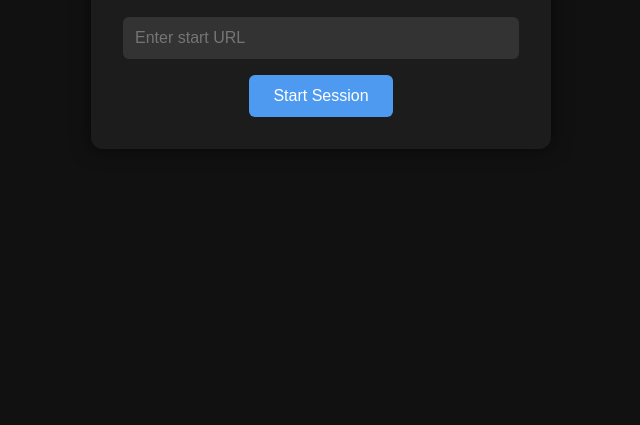
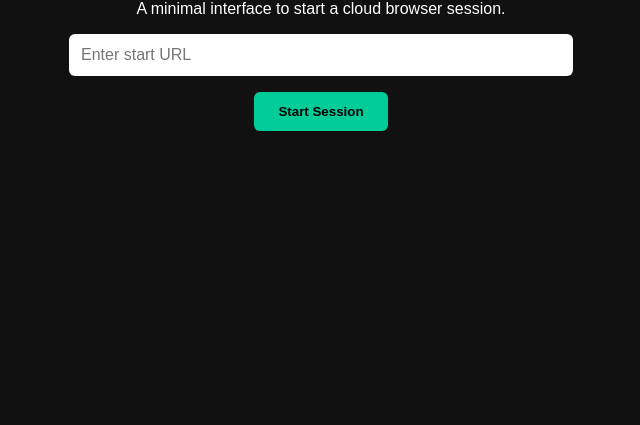
Before and after one commit to xtoazt/idkVM, a plain HTML site: page index.html in a window 1280 px wide. Shown: the part 375-800 px from the top of the page, without its empty margins (319-959 px from the left). Drawn offline with Linux system fonts and the light colour scheme.

Commit message:
Update style.css

```diff
--- a/style.css
+++ b/style.css
@@ -1,72 +1,46 @@
-/* Minimal dark theme */
-
-* {
-  box-sizing: border-box;
+body {
+  background-color: #111;
+  color: white;
+  font-family: sans-serif;
+  display: flex;
+  align-items: center;
+  justify-content: center;
+  height: 100vh;
   margin: 0;
-  padding: 0;
 }
-
-body {
-  font-family: "Inter", sans-serif;
-  background: #111;
-  color: #eee;
-  display: flex;
-  justify-content: center;
-  align-items: center;
-  height: 100vh;
+.container {
+  text-align: center;
+  width: 90%;
+  max-width: 600px;
 }
-
-.container {
-  max-width: 480px;
-  padding: 2rem;
-  background: #1c1c1c;
-  border-radius: 12px;
-  box-shadow: 0 0 20px rgba(0,0,0,0.6);
-  text-align: center;
-}
-
-h1 {
-  font-size: 2rem;
-  margin-bottom: 0.5rem;
-}
-
-p {
+form input {
+  width: 80%;
+  padding: 0.75rem;
   margin-bottom: 1rem;
-  font-size: 1rem;
-  color: #aaa;
-}
-
-input[type="url"] {
-  width: 100%;
-  padding: 0.75rem;
   border: none;
   border-radius: 6px;
-  background: #333;
-  color: #fff;
-  margin-bottom: 1rem;
   font-size: 1rem;
 }
-
-button {
+form button {
   padding: 0.75rem 1.5rem;
+  background: #00cc99;
+  color: black;
+  font-weight: bold;
   border: none;
-  background: #4e9af1;
-  color: white;
   border-radius: 6px;
-  font-size: 1rem;
   cursor: pointer;
-  transition: background 0.2s;
 }
-
-button:hover {
-  background: #307bd0;
+form button:hover {
+  background: #00e6aa;
 }
-
-a {
-  color: #4e9af1;
-  word-break: break-all;
-}
-
 .hidden {
   display: none;
 }
+.error {
+  margin-top: 1rem;
+  color: #ff6b6b;
+  background: #2a0000;
+  padding: 0.75rem;
+  border-radius: 6px;
+  font-size: 0.9rem;
+}
```
